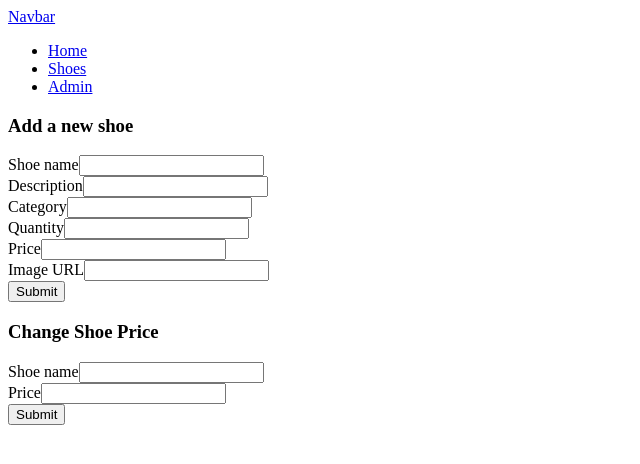
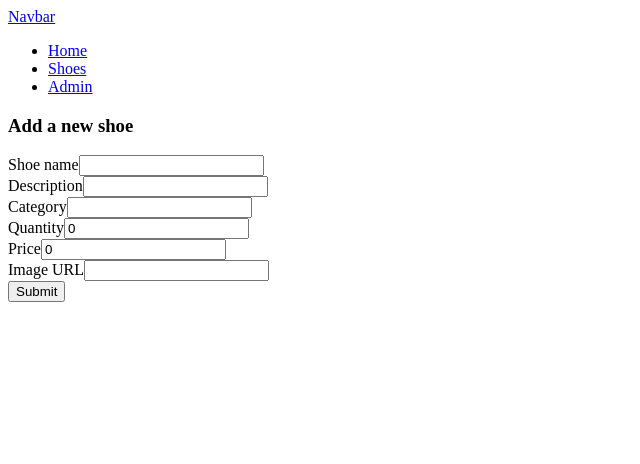
Before and after one commit to PETEROH018/Summative-Lab-Building-a-React-Based-Personal-Project-Showcase-App, a React (Vite) app: page /admin in a window 1280 px wide. Shown: the top 464 px of the page, without its empty margins (0-640 px from the left). Built offline with nearby package versions, Linux system fonts and the light colour scheme; data requests are answered from the project's data file.

Commit message:
Added a fuctionality that allows the admin to add a new shoe using a form

```diff
--- /dev/null
+++ b/src/components/NewShoeForm.jsx
@@ -0,0 +1,142 @@
+import { UseShoes } from '../contexts/ShoesContext'
+import {useId, useState} from 'react'
+
+export default function NewShoeForm(){
+        const nameId = useId()
+        const descriptionId = useId()
+        const categoryId = useId()
+        const quantityId = useId()
+        const priceId = useId()
+        const imageId = useId()
+        const {shoes,setShoes} = UseShoes()
+        const [newShoe,setNewShoe] = useState({
+              name: "",
+              description: "",
+              category: "",
+              quantity: 0,
+              price: 0,
+              imageUrl: ""
+            })
+        function handleOnSubmit(event){
+              event.preventDefault()
+              fetch('http://localhost:3000/shoes',{
+                method : 'POST',
+                headers : {
+                           'Content-Type': 'application/json'
+                          },
+                body : JSON.stringify(newShoe)
+              })
+              .then ((response) => {
+                if (!response.ok) {
+                  throw new Error (response.status)
+                }
+                return response.json()
+                })
+              .then((data) => {
+                setShoes((prev)=> [...prev,newShoe])
+                setNewShoe(
+                    {
+                           name: "",
+                           description: "",
+                           category: "",
+                           quantity: 0,
+                           price: 0,
+                           imageUrl: ""
+                    }
+                )
+              })
+              .catch ((error) => console.error(error))
+            }
+        function handleOnChange(event){
+              setNewShoe((prev) => ({...prev, [event.target.name] : event.target.value}))
+
+            }
+    return (
+        <form onSubmit={handleOnSubmit}>
+      <div >
+        <label htmlFor={nameId} >
+          Shoe name
+        </label >
+        <input
+          type="text"
+          className="form-control"
+          id={nameId}
+          name="name"
+          value={newShoe.name}
+          onChange={handleOnChange}
+         />
+      </div>
+      <div >
+        <label htmlFor={descriptionId}>
+          Description
+        </label>
+        <input
+          type="text"
+          className="form-control"
+          id={descriptionId}
+          name="description"
+          value = {newShoe.description}
+          onChange={handleOnChange}
+
+        />
+      </div>
+      <div >
+        <label htmlFor={categoryId}>
+          Category
+        </label>
+        <input
+          type="text"
+          className="form-control"
+          id={categoryId}
+          name="category"
+          value={newShoe.category}
+          onChange={handleOnChange}
+      />
+      </div>
+             <div >
+        <label htmlFor={quantityId}>
+          Quantity
+        </label>
+        <input
+          type="number"
+          className="form-control"
+          id={quantityId}
+          name="quantity"
+          value={newShoe.quantity}
+          onChange={handleOnChange}
+        />
+      </div>
+            <div >
+        <label htmlFor={priceId}>
+          Price
+        </label>
+        <input
+          type="number"
+          className="form-control"
+          id={priceId}
+          name="price"
+          value={newShoe.price}
+          onChange={handleOnChange}
+        />
+      </div>
+    <div >
+        <label htmlFor={imageId}>
+          Image URL
+        </label>
+        <input
+          type="text"
+          className="form-control"
+          id={imageId}
+          name="imageUrl"
+          value={newShoe.imageUrl}
+          onChange={handleOnChange}
+        />
+      </div>
+
+
+      <button type="submit">
+        Submit
+      </button>
+    </form>
+    )
+}
--- /dev/null
+++ b/src/components/SearchSection.jsx
@@ -0,0 +1,42 @@
+import { useEffect, useId, useState } from "react"
+import ShoeCard from "../components/ShoeCard";
+import { UseShoes } from "../contexts/ShoesContext";
+
+export default function SearchSection(){
+
+    const searchNameId = useId()
+    const [query,setQuery] = useState("")
+    const [queryResult,setQueryResult] = useState([])
+    const {shoes} = UseShoes()
+    useEffect(()=>{
+        const filteredShoes = query === ""
+            ? shoes
+            : shoes.filter(shoe => shoe.name.toLowerCase().includes(query.toLowerCase()))
+        setQueryResult(filteredShoes)
+        }
+        ,[query,shoes]
+        )
+    function HandleOnChange(event){
+        setQuery(event.target.value)
+        }
+    return (
+    <>
+        <form>
+      <div >
+        <input
+          type="text"
+          className="form-control"
+          id={searchNameId}
+          aria-describedby="searchShoeName"
+          name="searchshoename"
+          placeholder="Search shoe by name"
+          value = {query}
+          onChange={HandleOnChange}
+         />
+      </div>
+    </form>
+         {queryResult.map(shoe => <ShoeCard key= {shoe.id} shoe={shoe}/>)}
+    </>
+
+    )
+}
--- /dev/null
+++ b/src/contexts/ShoesContext.jsx
@@ -0,0 +1,22 @@
+import { createContext, useContext, useState, useEffect } from "react";
+import useFetch from "../hooks/useFetch"
+const ShoesContext = createContext()
+
+export function ShoesProvider({children}){
+      const [shoes,setShoes] = useState([])
+      const fetchedData = useFetch("http://localhost:3000/shoes",shoes)
+      useEffect(()=>{
+            setShoes(fetchedData)
+            },[fetchedData]
+            )
+      return (
+        <ShoesContext.Provider value = {{shoes,setShoes}}>
+            {children}
+        </ShoesContext.Provider>
+      )
+
+}
+
+export function UseShoes(){
+  return useContext(ShoesContext)
+}
--- /dev/null
+++ b/src/hooks/useFetch.js
@@ -0,0 +1,10 @@
+import { useEffect, useState } from "react"
+export default function useFetch(url,shoes){
+        const[fetchedData,setFetchedData] = useState([])
+        useEffect(()=>{
+                fetch(url)
+                .then(response => response.json())
+                .then(data => setFetchedData(data))
+            },[url,shoes])
+    return fetchedData
+}
--- a/src/pages/AdminPage.jsx
+++ b/src/pages/AdminPage.jsx
@@ -1,129 +1,14 @@
-import {useId} from 'react'
 import Navbar from '../components/Navbar'
+import NewShoeForm from '../components/NewShoeForm'
 export default function AdminPage(){
-    const nameId = useId()
-    const descriptionId = useId()
-    const categoryId = useId()
-    const quantityId = useId()
-    const priceId = useId()
-    const imageId = useId()
-    const changeNameId =useId()
-    const changePriceId = useId()
-
 
     return (
       <>
       <Navbar/>
        <div >
         <h3>Add a new shoe</h3>
-        <form
-
-    >
-      <div >
-        <label htmlFor={nameId} >
-          Shoe name
-        </label >
-        <input
-          type="text"
-          className="form-control"
-          id={nameId}
-          aria-describedby="emailHelp"
-          name="shoename"
-         />
-      </div>
-      <div >
-        <label htmlFor={descriptionId}>
-          Description
-        </label>
-        <input
-          type="text"
-          className="form-control"
-          id={descriptionId}
-          name="description"
-        />
-      </div>
-      <div >
-        <label htmlFor={categoryId}>
-          Category
-        </label>
-        <input
-          type="text"
-          className="form-control"
-          id={categoryId}
-          name="category"
-        />
-      </div>
-             <div >
-        <label htmlFor={quantityId}>
-          Quantity
-        </label>
-        <input
-          type="number"
-          className="form-control"
-          id={quantityId}
-          name="quantity"
-        />
-      </div>
-            <div >
-        <label htmlFor={priceId}>
-          Price
-        </label>
-        <input
-          type="number"
-          className="form-control"
-          id={priceId}
-          name="price"
-        />
-      </div>
-    <div >
-        <label htmlFor={imageId}>
-          Image URL
-        </label>
-        <input
-          type="number"
-          className="form-control"
-          id={imageId}
-          name="price"
-        />
-      </div>
-
-
-      <button type="submit">
-        Submit
-      </button>
-    </form>
-    <h3>Change Shoe Price</h3>
-    <form>
-      <div >
-        <label htmlFor={changeNameId}>
-          Shoe name
-        </label>
-        <input
-          type="text"
-          className="form-control"
-          id={changeNameId}
-          aria-describedby="emailHelp"
-          name="shoename"
-         />
-      </div>
-        <div >
-        <label htmlFor={changePriceId}>
-          Price
-        </label>
-        <input
-          type="number"
-          className="form-control"
-          id={changePriceId}
-          name="price"
-        />
-      </div>
-
-
-      <button type="submit">
-        Submit
-      </button>
-      </form>
-    </div>
+        <NewShoeForm/>
+       </div>
       </>
 
     )
--- a/src/pages/ProductsPage.jsx
+++ b/src/pages/ProductsPage.jsx
@@ -1,18 +1,12 @@
-import { useEffect, useState } from "react";
-import ShoeCard from "../components/ShoeCard";
 import Navbar from "../components/Navbar";
+import SearchSection from "../components/SearchSection";
 
 export default function ProductsPage(){
-    const[shoes,setShoes] = useState([])
-    useEffect(()=>{
-            fetch("http://localhost:3000/shoes")
-            .then(response => response.json())
-            .then(data => setShoes(data))
-        },[])
     return (
         <>
         <Navbar/>
-        {shoes.map(shoe => <ShoeCard key= {shoe.id} shoe={shoe}/>)}
+        <SearchSection/>
+
         </>
     )
 }
```
Also changed, not shown: src/main.jsx (+5 -2 lines).
